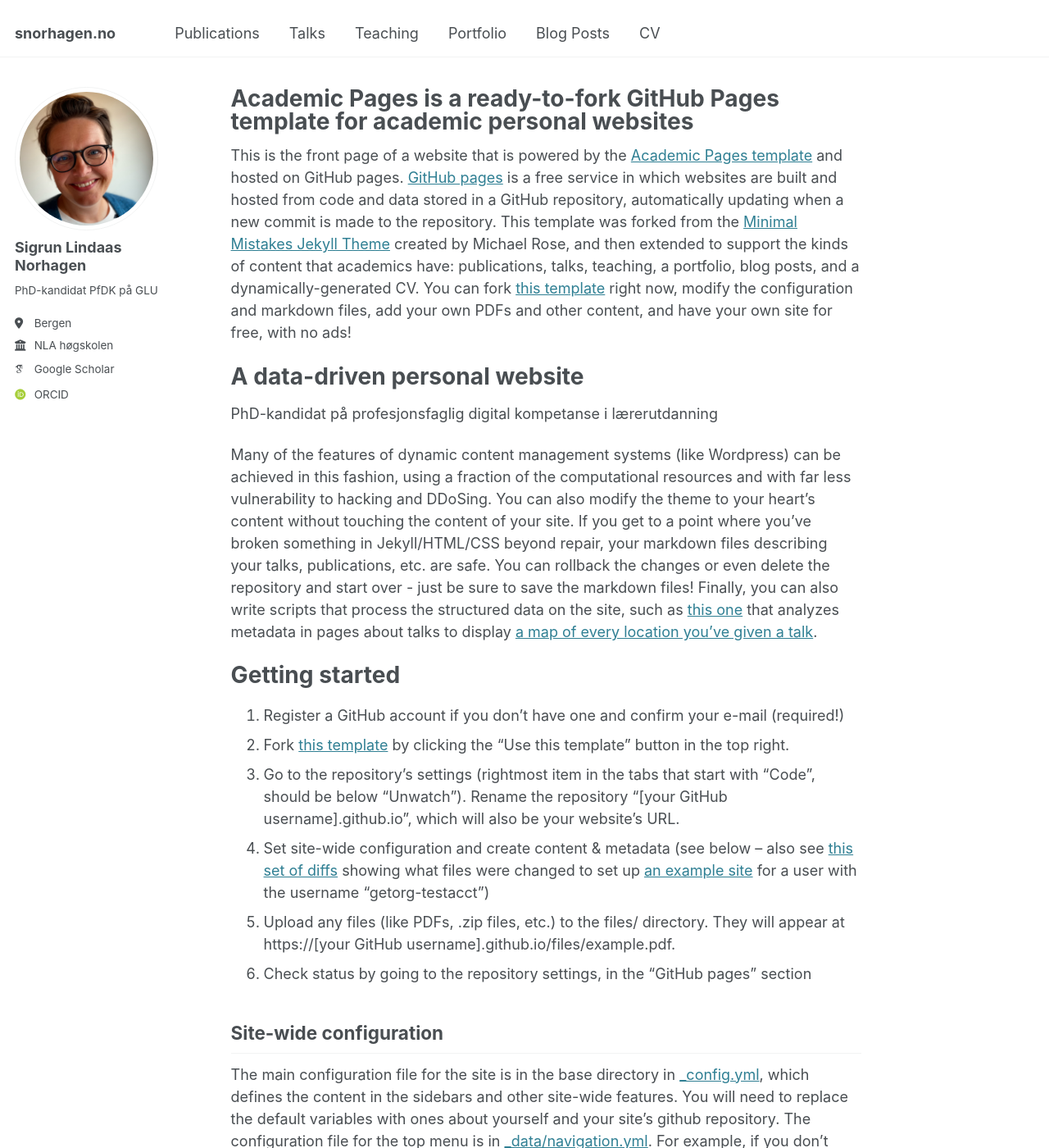
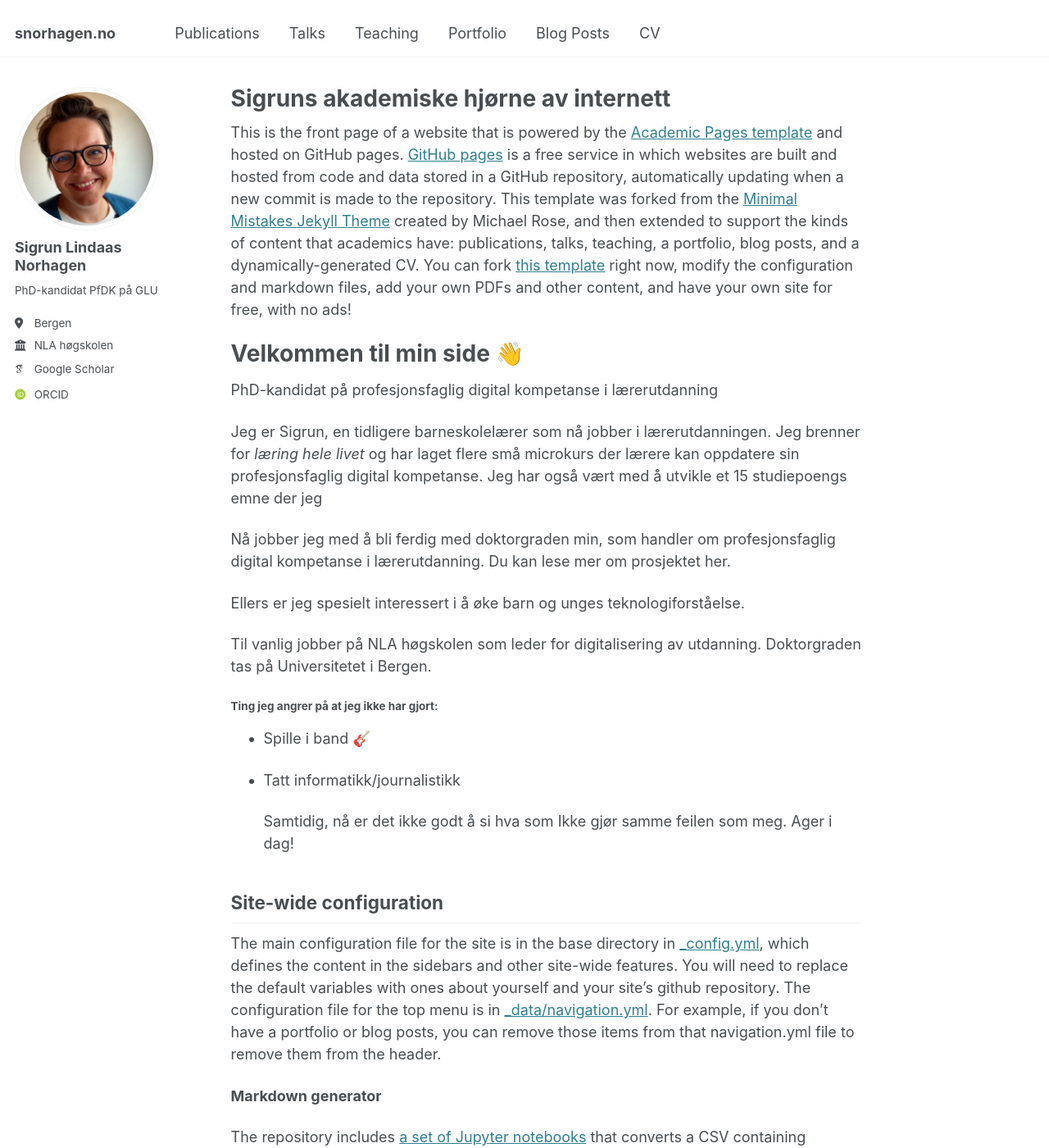
Before and after one commit to sigrun/sigrun.github.io, a Jekyll site: the page built from _pages/about.md, in a window 1280 px wide and 1400 px high. Shown: the whole window at 82% size. Built offline with Jekyll 4.4.1, drawn with Linux system fonts in a browser that asks for light colours; some web fonts are replaced; some of the changed text lies outside the part shown.

Commit message:
Update about.md

```diff
--- a/_pages/about.md
+++ b/_pages/about.md
@@ -1,6 +1,6 @@
 ---
 permalink: /
-title: "Academic Pages is a ready-to-fork GitHub Pages template for academic personal websites"
+title: "Sigruns akademiske hjørne av internett"
 author_profile: true
 redirect_from:
   - /about/
@@ -9,28 +9,31 @@ redirect_from:
 
 This is the front page of a website that is powered by the [Academic Pages template](https://github.com/academicpages/academicpages.github.io) and hosted on GitHub pages. [GitHub pages](https://pages.github.com) is a free service in which websites are built and hosted from code and data stored in a GitHub repository, automatically updating when a new commit is made to the repository. This template was forked from the [Minimal Mistakes Jekyll Theme](https://mmistakes.github.io/minimal-mistakes/) created by Michael Rose, and then extended to support the kinds of content that academics have: publications, talks, teaching, a portfolio, blog posts, and a dynamically-generated CV. You can fork [this template](https://github.com/academicpages/academicpages.github.io) right now, modify the configuration and markdown files, add your own PDFs and other content, and have your own site for free, with no ads!
 
-A data-driven personal website
+Velkommen til min side 👋
 ======
 PhD-kandidat på profesjonsfaglig digital kompetanse i lærerutdanning
 
-Many of the features of dynamic content management systems (like Wordpress) can be achieved in this fashion, using a fraction of the computational resources and with far less vulnerability to hacking and DDoSing. You can also modify the theme to your heart's content without touching the content of your site. If you get to a point where you've broken something in Jekyll/HTML/CSS beyond repair, your markdown files describing your talks, publications, etc. are safe. You can rollback the changes or even delete the repository and start over - just be sure to save the markdown files! Finally, you can also write scripts that process the structured data on the site, such as [this one](https://github.com/academicpages/academicpages.github.io/blob/master/talkmap.ipynb) that analyzes metadata in pages about talks to display [a map of every location you've given a talk](https://academicpages.github.io/talkmap.html).
+Jeg er Sigrun, en tidligere barneskolelærer som nå jobber i lærerutdanningen. Jeg brenner for *læring hele livet* og har laget flere små microkurs der lærere kan oppdatere sin profesjonsfaglig digital kompetanse. Jeg har også vært med å utvikle et 15 studiepoengs emne der jeg
 
-Getting started
-======
-1. Register a GitHub account if you don't have one and confirm your e-mail (required!)
-1. Fork [this template](https://github.com/academicpages/academicpages.github.io) by clicking the "Use this template" button in the top right.
-1. Go to the repository's settings (rightmost item in the tabs that start with "Code", should be below "Unwatch"). Rename the repository "[your GitHub username].github.io", which will also be your website's URL.
-1. Set site-wide configuration and create content & metadata (see below -- also see [this set of diffs](http://archive.is/3TPas) showing what files were changed to set up [an example site](https://getorg-testacct.github.io) for a user with the username "getorg-testacct")
-1. Upload any files (like PDFs, .zip files, etc.) to the files/ directory. They will appear at https://[your GitHub username].github.io/files/example.pdf.
-1. Check status by going to the repository settings, in the "GitHub pages" section
+Nå jobber jeg med å bli ferdig med doktorgraden min, som handler om profesjonsfaglig digital kompetanse i lærerutdanning. Du kan lese mer om prosjektet her.
+
+Ellers er jeg spesielt interessert i å øke barn og unges teknologiforståelse.
+
+Til vanlig jobber på NLA høgskolen som leder for digitalisering av utdanning. Doktorgraden tas på Universitetet i Bergen.
+
+#### Ting jeg angrer på at jeg ikke har gjort:
+
+- Spille i band 🎸
+
+- Tatt informatikk/journalistikk
+
+
+
+  Samtidig, nå er det ikke godt å si hva som Ikke gjør samme feilen som meg. Ager i dag!
 
 Site-wide configuration
 ------
 The main configuration file for the site is in the base directory in [_config.yml](https://github.com/academicpages/academicpages.github.io/blob/master/_config.yml), which defines the content in the sidebars and other site-wide features. You will need to replace the default variables with ones about yourself and your site's github repository. The configuration file for the top menu is in [_data/navigation.yml](https://github.com/academicpages/academicpages.github.io/blob/master/_data/navigation.yml). For example, if you don't have a portfolio or blog posts, you can remove those items from that navigation.yml file to remove them from the header.
-
-Create content & metadata
-------
-For site content, there is one markdown file for each type of content, which are stored in directories like _publications, _talks, _posts, _teaching, or _pages. For example, each talk is a markdown file in the [_talks directory](https://github.com/academicpages/academicpages.github.io/tree/master/_talks). At the top of each markdown file is structured data in YAML about the talk, which the theme will parse to do lots of cool stuff. The same structured data about a talk is used to generate the list of talks on the [Talks page](https://academicpages.github.io/talks), each [individual page](https://academicpages.github.io/talks/2012-03-01-talk-1) for specific talks, the talks section for the [CV page](https://academicpages.github.io/cv), and the [map of places you've given a talk](https://academicpages.github.io/talkmap.html) (if you run this [python file](https://github.com/academicpages/academicpages.github.io/blob/master/talkmap.py) or [Jupyter notebook](https://github.com/academicpages/academicpages.github.io/blob/master/talkmap.ipynb), which creates the HTML for the map based on the contents of the _talks directory).
 
 **Markdown generator**
 
```
